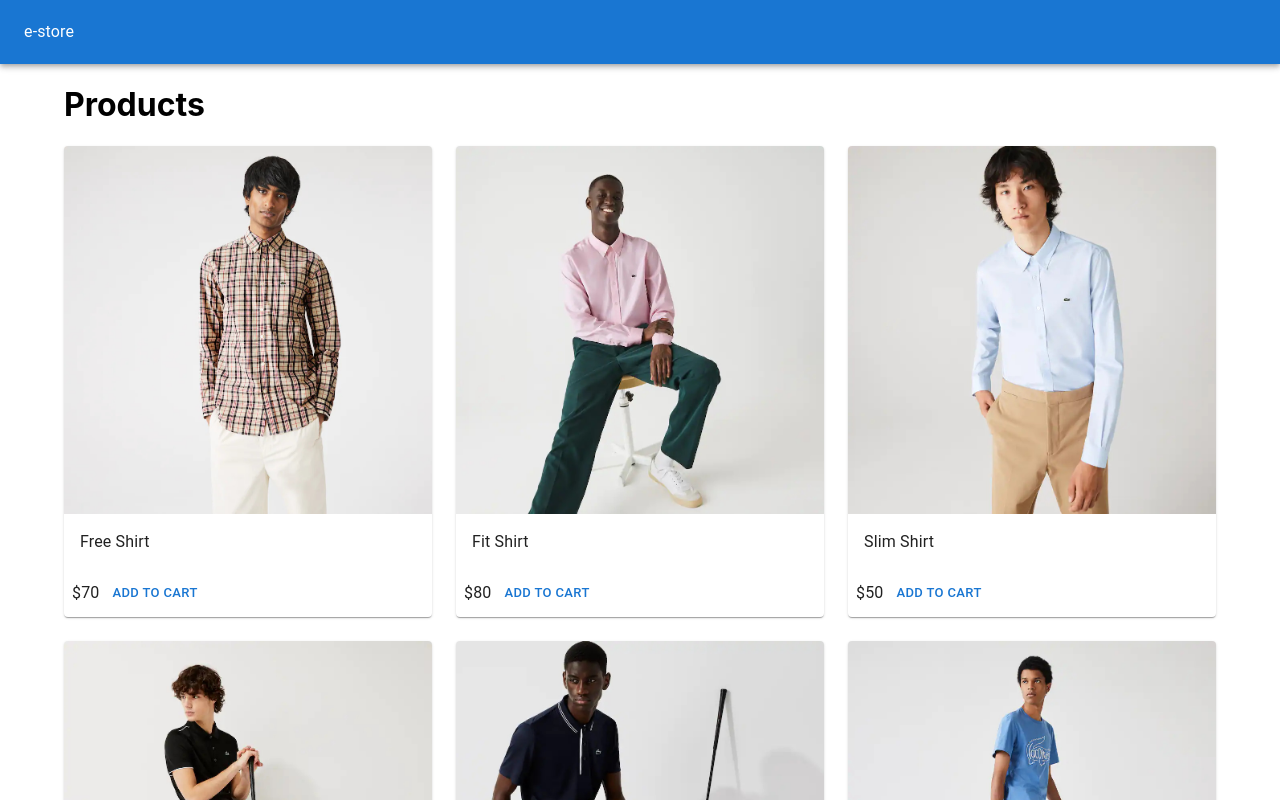
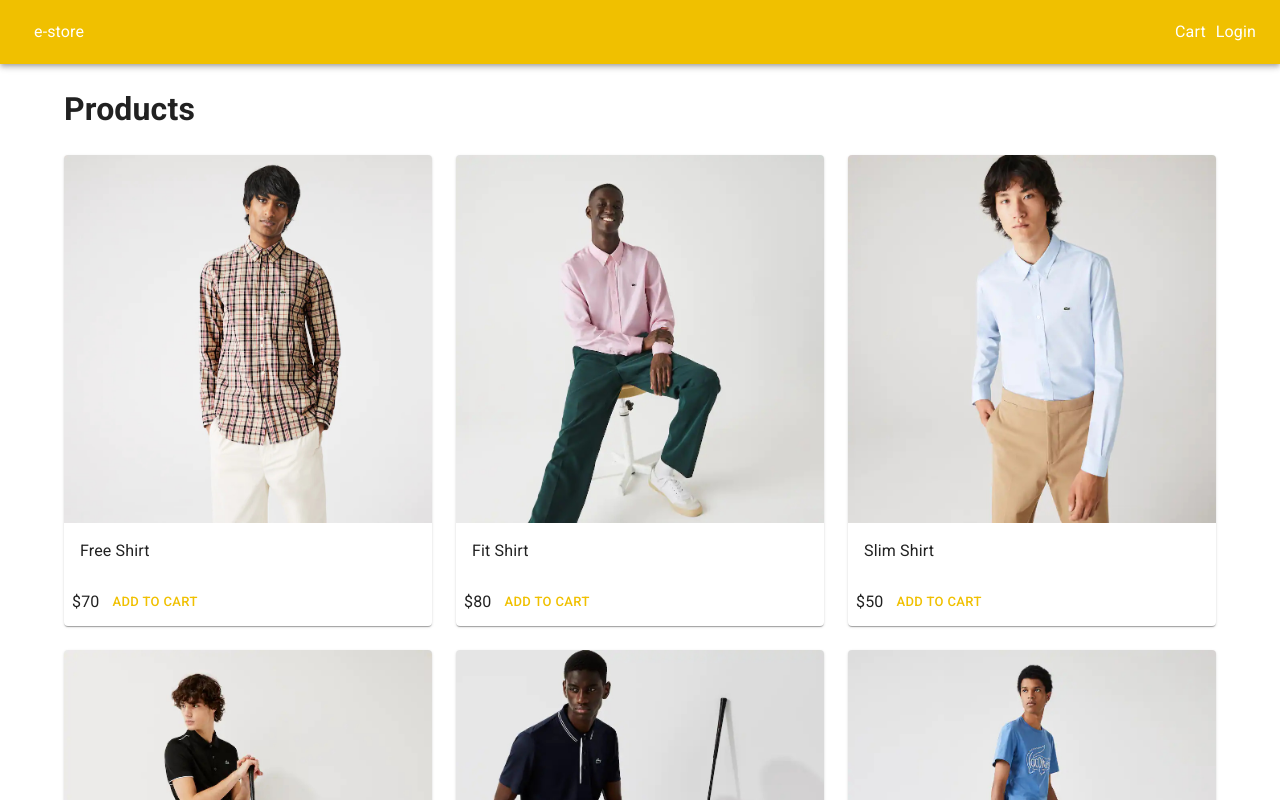
Before and after one commit to IvanDanyliuk/e-shop, a Next.js app: page / in a window 1280 px wide. Shown: the top 800 px of the page. Built offline with nearby package versions, Linux system fonts and the light colour scheme.

Commit message:
Added dynamic creation of product pages. Added material-ui theme

```diff
--- a/components/Layout.jsx
+++ b/components/Layout.jsx
@@ -1,18 +1,58 @@
-import React from 'react'
-import Head from 'next/head'
-import { AppBar, Container, Toolbar, Typography } from '@mui/material';
+import React from 'react';
+import Head from 'next/head';
+import NextLink from 'next/link';
+import { AppBar, Container, createTheme, CssBaseline, Link, ThemeProvider, Toolbar, Typography } from '@mui/material';
 import useStyles from '../utils/styles';
 
-export default function Layout({ children }) {
+export default function Layout({ title, description, children }) {
+    const theme = createTheme({
+        typography: {
+            h1: {
+                fontSize: '1.6rem',
+                fontWeight: 400,
+                margin: '1rem 0',
+            },
+            h2: {
+                fontSize: '1.4rem',
+                fontWeight: 400,
+                margin: '1rem 0',
+            },
+        },
+        palette: {
+            type: 'light',
+            primary: {
+                main: '#f0c000',
+            },
+            secondary: {
+                main: '#208080'
+            }
+        }
+    });
     const classes = useStyles();
     return (
         <div>
             <Head>
-                <title>Next E-Store</title>
+                <title>{title ? `${title} | Next E-Store` : 'Next E-Store'}</title>
+                {description && <meta name='description' content={description}></meta>}
             </Head>
+            <ThemeProvider theme={theme}>
+                <CssBaseline />
                 <AppBar position='static' className={classes.navbar}>
                     <Toolbar>
-                    <Typography>e-store</Typography>
+                        <NextLink href='/' passHref>
+                            <Link>
+                                <Typography className={classes.brand}>e-store</Typography>
+                            </Link>
+                        </NextLink>
+                        <div className={classes.grow}></div>
+                        <div>
+                            <NextLink href='/cart' passHref>
+                                <Link>Cart</Link>
+                            </NextLink>
+                            <NextLink href='/login' passHref>
+                                <Link>Login</Link>
+                            </NextLink>
+                        </div>
                     </Toolbar>
                 </AppBar>
                 <Container className={classes.main}>
@@ -23,6 +63,7 @@
                         All rights reserved. E-Store. 2021
                     </Typography>
                 </footer>
+            </ThemeProvider>
         </div>
     )
 }
--- a/pages/_document.js
+++ b/pages/_document.js
@@ -1,4 +1,4 @@
-import { ServerStyleSheets } from '@mui/styles';
+import { ServerStyleSheets } from '@mui/material/styles';
 import Document, { Head, Html, Main, NextScript } from 'next/document';
 import React from 'react';
 
@@ -6,7 +6,12 @@
     render() {
         return (
             <Html lang="en">
-                <Head></Head>
+                <Head>
+                    <link
+                        rel='stylesheet'
+                        href='https:/fonts.googleapis.com/css?family=Roboto:300,400,500,700&display=swap'
+                    />
+                </Head>
                 <body>
                     <Main />
                     <NextScript />
@@ -16,10 +21,10 @@
     };
 };
 
-MyDocument.getInitialProps = async (context) => {
+MyDocument.getInitialProps = async (ctx) => {
     const sheets = new ServerStyleSheets();
-    const originalRenderPage = context.renderPage;
-    context.renderPage = () => {
+    const originalRenderPage = ctx.renderPage;
+    ctx.renderPage = () => {
         originalRenderPage({
             enhanceApp: (App) => (props) => sheets.collect(<App {...props} />),
         });
--- a/pages/index.js
+++ b/pages/index.js
@@ -1,9 +1,10 @@
-import { Card, CardActionArea, CardActions, CardContent, CardMedia, Grid, Typography, Button } from '@mui/material'
-import Head from 'next/head'
-import Image from 'next/image'
-import Layout from '../components/Layout'
-import styles from '../styles/Home.module.css'
-import data from '../utils/data'
+import { Card, CardActionArea, CardActions, CardContent, CardMedia, Grid, Typography, Button } from '@mui/material';
+import NextLink from 'next/link';
+import Head from 'next/head';
+import Image from 'next/image';
+import Layout from '../components/Layout';
+import styles from '../styles/Home.module.css';
+import data from '../utils/data';
 
 export default function Home() {
   return (
@@ -14,6 +15,7 @@
           {data.products.map(product => (
             <Grid item md={4} key={product.name}>
               <Card>
+                <NextLink href={`/product/${product.slug}`} passHref>
                   <CardActionArea>
                     <CardMedia
                       component='img'
@@ -26,6 +28,7 @@
                       </Typography>
                     </CardContent>
                   </CardActionArea>
+                </NextLink>
                 <CardActions>
                   <Typography>${product.price}</Typography>
                   <Button size='small' color='primary'>
--- a/utils/data.js
+++ b/utils/data.js
@@ -2,6 +2,7 @@
     products: [
         {
             name: 'Free Shirt',
+            slug: 'free-shirt',
             category: 'Shirts',
             image: '/images/shirt1.jpg',
             price: 70,
@@ -13,6 +14,7 @@
         },
         {
             name: 'Fit Shirt',
+            slug: 'fit-shirt',
             category: 'Shirts',
             image: '/images/shirt2.jpg',
             price: 80,
@@ -24,6 +26,7 @@
         },
         {
             name: 'Slim Shirt',
+            slug: 'slim-shirt',
             category: 'Shirts',
             image: '/images/shirt3.jpg',
             price: 50,
@@ -35,6 +38,7 @@
         },
         {
             name: 'Golf Pants',
+            slug: 'golf-pants',
             category: 'Pants',
             image: '/images/pants1.jpg',
             price: 90,
@@ -46,6 +50,7 @@
         },
         {
             name: 'Fit Pants',
+            slug: 'fit-pants',
             category: 'Pants',
             image: '/images/pants2.jpg',
             price: 95,
@@ -57,6 +62,7 @@
         },
         {
             name: 'Classic Pants',
+            slug: 'classic-pants',
             category: 'Pants',
             image: '/images/pants3.jpg',
             price: 75,
--- a/utils/styles.js
+++ b/utils/styles.js
@@ -8,12 +8,23 @@
             marginLeft: 10,
         },
     },
+    brand: {
+        fontWeight: 'bold',
+        fontSize: '1.5rem',
+    },
+    grow: {
+        flexGrow: 1,
+    },
     main: {
         minHeight: '80vh',
     },
     footer: {
         textAlign: 'center',
     },
+    section: {
+        marginTop: 10,
+        marginBottom: 10,
+    }
 });
 
 export default useStyles;
```
Also changed, not shown: pages/product/[slug].jsx (added, +101 -0 lines). Lines whose indentation alone changed are shown as unchanged.
